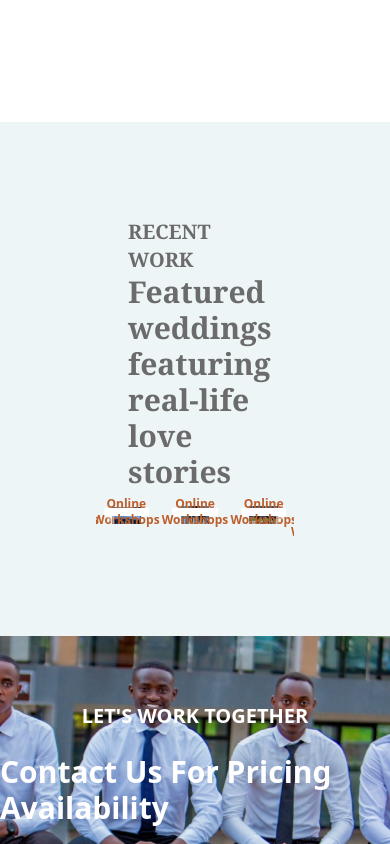
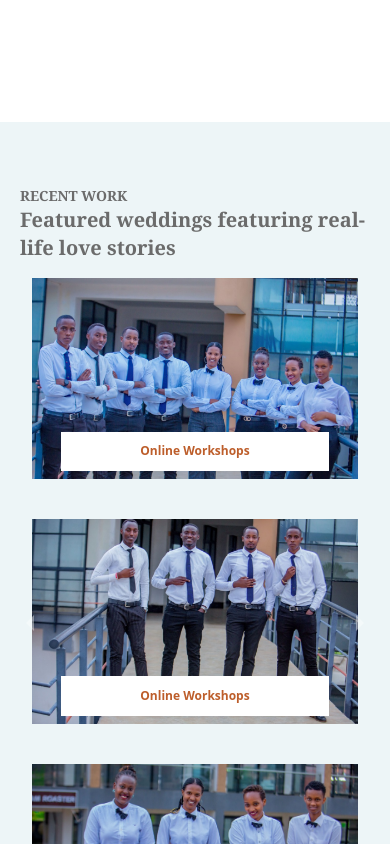
Before and after one commit to MuhireIghor/Photography, a React (Vite) app: page / in a window 390 px wide. Shown: the part 3280-4124 px from the top of the page. Built offline with nearby package versions, Linux system fonts and the light colour scheme.

Commit message:
[responsiveness]: Ourworks component  responsiveness

```diff
--- a/src/components/OurWorks.jsx
+++ b/src/components/OurWorks.jsx
@@ -5,10 +5,10 @@ import { Fade } from 'react-reveal';
 import { Carousel } from "react-responsive-carousel";
 const OurWorks = () => {
   return (
-    <div className='flex flex-col p-24 bg-[#edf5f7]'>
-      <div className='w-full flex flex-col items-start justify-center px-8'>
-      <p className='text-[#6b6b6b] text-xl font-serif font-extrabold'>RECENT WORK</p>
-      <p className='text-[#6b6b6b] text-3xl font-serif font-bold'>Featured weddings featuring real-life love stories</p>
+    <div className='flex flex-col p-24 bg-[#edf5f7] sm:px-4 sm:py-16'>
+      <div className='w-full flex flex-col items-start justify-center px-8 sm:px-1 '>
+      <p className='text-[#6b6b6b] text-xl sm:text-sm font-serif font-extrabold'>RECENT WORK</p>
+      <p className='text-[#6b6b6b] text-3xl font-serif font-bold sm:text-xl'>Featured weddings featuring real-life love stories</p>
       </div>
       <Slideshow />
     </div>
@@ -22,14 +22,14 @@ export const Slideshow = () => {
   return (
     <Carousel showThumbs={false} infiniteLoop autoPlay labels={{}}
       showStatus={false} stopOnHover swipeable showIndicators={false}>
-      <div className='flex gap-2 '>
+      <div className='flex gap-2 sm:flex-col'>
         {
           slide1.map((slide) => {
             return (
-              <div className='flex flex-col justify-center items-center relative basis-1/3 p-8 group hover:cursor-pointer md:p-4'>
+              <div className='flex flex-col items-center justify-center relative basis-1/3 p-8 md:p-4 group hover:cursor-pointer'>
                 <img src={slide.imgaeUrl} className='z-10' />
                 <Fade bottom>
-                <div className='absolute md:w-4/4 z-20 flex w-3/4 justify-center md:flex md:bottom-6  bg-white h-1/6 bottom-12 hidden group-hover:flex text-center md:text-xs '>
+                <div className='absolute md:w-4/4 z-20 flex w-3/4 justify-center md:flex items-center md:bottom-6 bg-white h-1/6 bottom-12 hidden group-hover:flex text-center md:text-xs '>
                 <p className='text-[#bd5e2b] font-semibold'>{slide.event}</p>
                 </div>
                 </Fade>
@@ -38,7 +38,7 @@ export const Slideshow = () => {
           })
         }
       </div>
-      <div className='flex gap-2'>
+      <div className='flex gap-2 sm:flex-col'>
         {slide2.map((slicer) => {
           return (
             <div className='flex flex-col items-center justify-center relative basis-1/3 p-8 md:p-4 group hover:cursor-pointer '>
@@ -52,13 +52,14 @@ export const Slideshow = () => {
           )
         })}
       </div>
-      <div className='flex gap-2 '>
+      <div className='flex gap-2 sm:flex-col'>
         {slide3.map((slicer1) => {
           return (
             <div className='flex flex-col items-center justify-center relative basis-1/3 p-8 group hover:cursor-pointer md:p-4'>
               <img src={slicer1.imgaeUrl} className='z-10' alt="woo" />
               <Fade bottom>
-              <div className='absolute z-20 flex w-3/4 md:w-4/4 justify-center md:flex  md:bottom-6 items-center bg-white h-1/6 bottom-12 hidden group-hover:flex text-center md:text-xs'>
+              <div className='absolute z-20 flex w-3/4 md:w-4/4 justify-center md:flex  md:bottom-6 items-center bg-white h-1/6 bottom-12 hidden group-hover:flex text-center md:text-xs '>
+
                 <p className='text-[#bd5e2b] font-semibold '>{slicer1.event}</p>
                 </div>
               </Fade>
```
